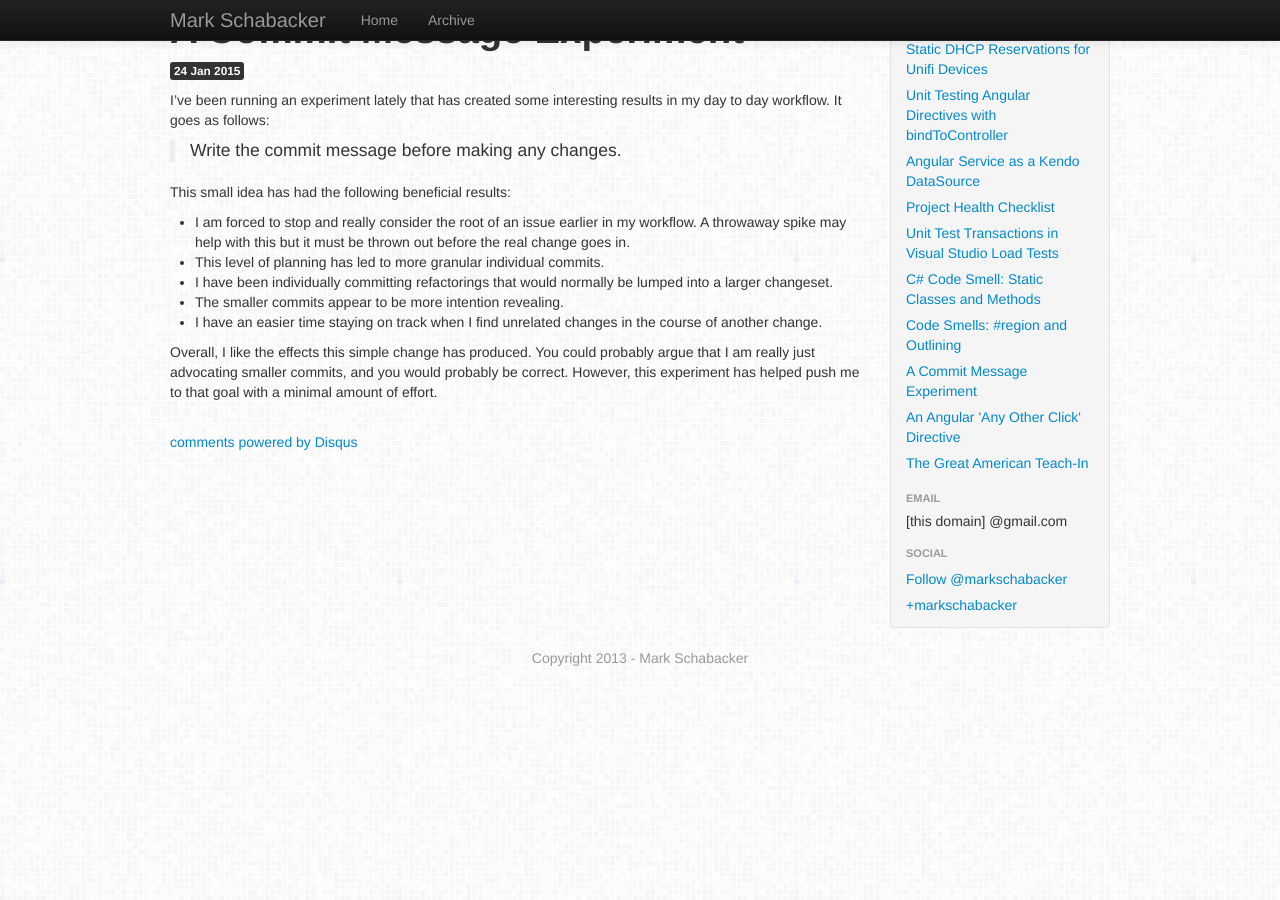
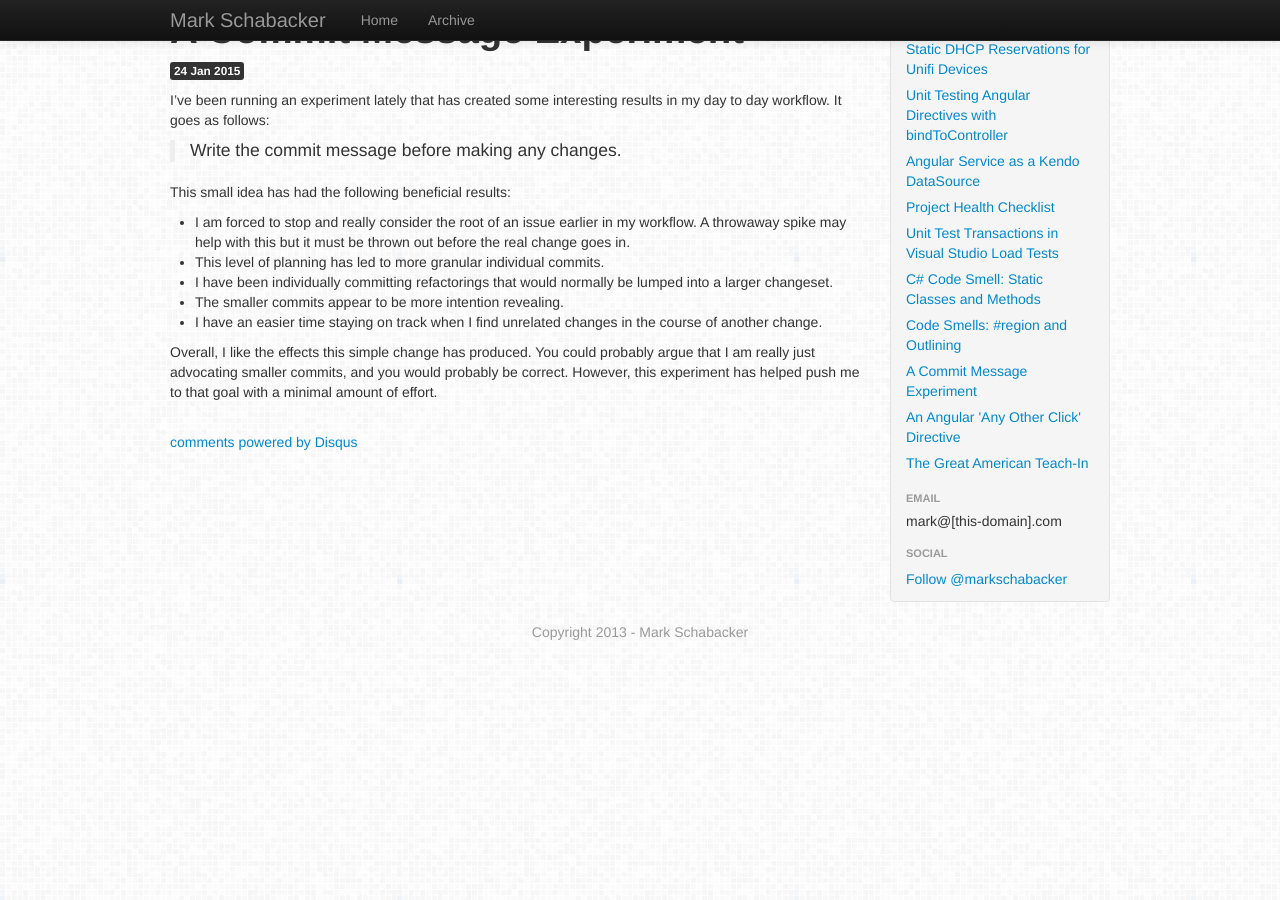
Before and after one commit to markschabacker/markschabacker.github.com, a Jekyll site: the page built from _posts/2015-01-24-a-commit-message-experiment.md, in a window 1280 px wide and 900 px high, scrolled down 60 px. Built offline with Jekyll 4.4.1, drawn with Linux system fonts in a browser that asks for light colours; nearby versions of some CDN libraries; comment, search, counter and statistics services are not loaded.

Commit message:
Update sidebar

```diff
--- a/_includes/sidebar.html
+++ b/_includes/sidebar.html
@@ -6,11 +6,10 @@
         <li><a href="{{ post.url }}">{{ post.title }}</a></li>
       {% endfor %}
       <li class="nav-header">Email</li>
-      <li>[this domain] @gmail.com</li>
+      <li>mark@[this-domain].com</li>
       <li class="nav-header">Social</li>
       <li><a href="https://twitter.com/markschabacker" class="twitter-follow-button" data-show-count="false">Follow @markschabacker</a>
       <script>!function(d,s,id){var js,fjs=d.getElementsByTagName(s)[0];if(!d.getElementById(id)){js=d.createElement(s);js.id=id;js.src="//platform.twitter.com/widgets.js";fjs.parentNode.insertBefore(js,fjs);}}(document,"script","twitter-wjs");</script></li>
-      <li><a href="https://plus.google.com/115664183233658484964/posts" rel="author me">+markschabacker</a></li>
     </ul>
   </div>
 </div>
```
